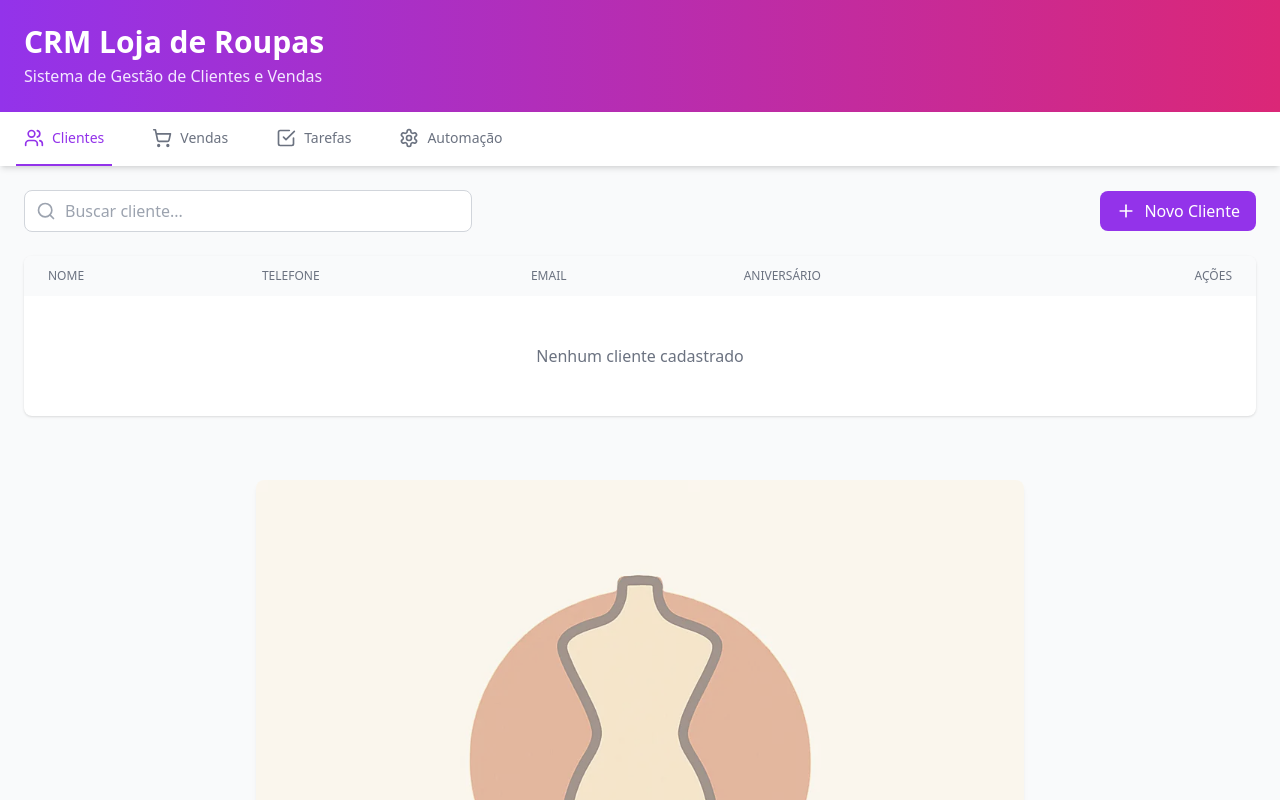
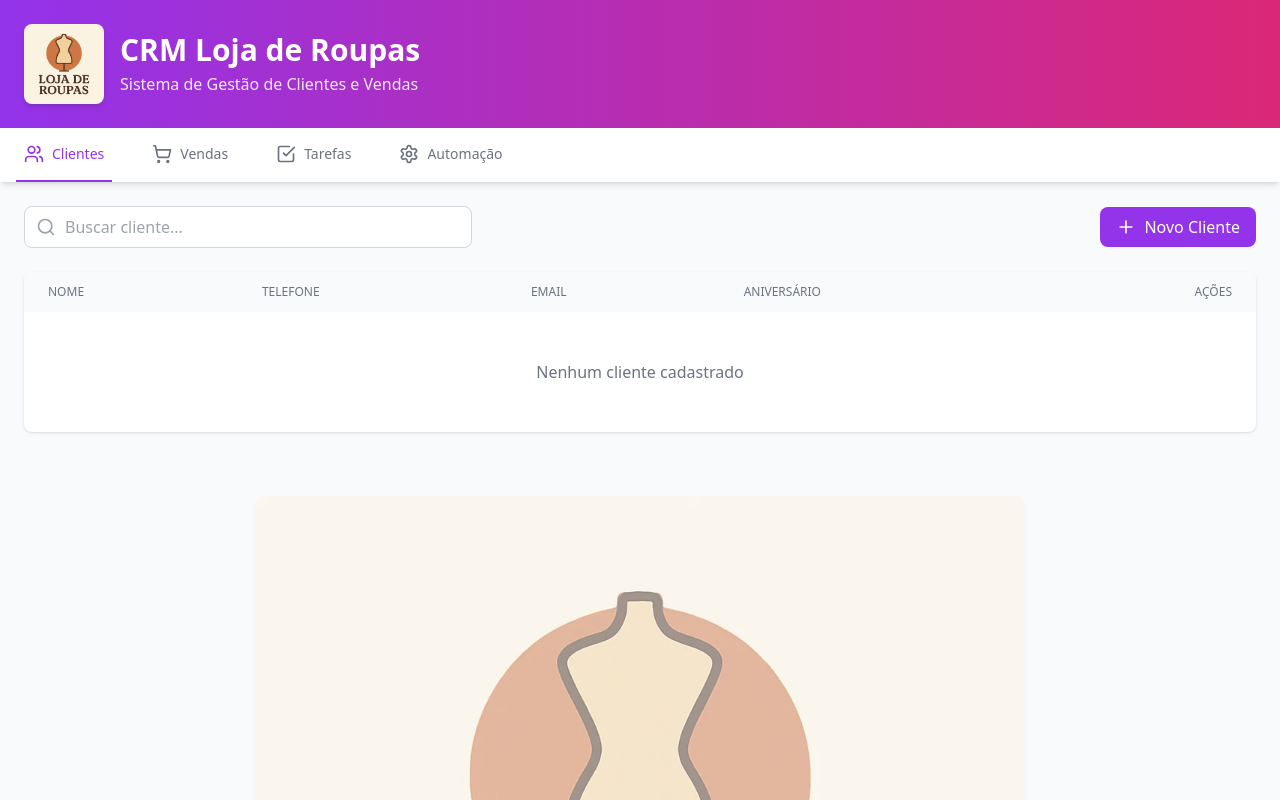
Before and after one commit to pauloreducino/CRM-Loja-de-Roupas, a React (Create React App) app: page / in a window 1280 px wide. Shown: the top 800 px of the page. Built offline with nearby package versions, Linux system fonts and the light colour scheme.

Commit message:
fix: ajust img logo header and favicon

```diff
--- a/public/index.html
+++ b/public/index.html
@@ -7,6 +7,8 @@
     <meta name="description" content="CRM para Loja de Roupas" />
     <script src="https://cdn.tailwindcss.com"></script>
     <title>CRM Loja de Roupas</title>
+    <!-- Favicon -->
+    <link rel="icon" href="/logo-loja.webp" type="image/png" />
   </head>
   <body>
     <noscript
--- a/src/components/UI/Header.js
+++ b/src/components/UI/Header.js
@@ -2,12 +2,22 @@ import React from "react";
 
 const Header = () => (
   <div className="bg-gradient-to-r from-purple-600 to-pink-600 text-white p-4 md:p-6 shadow-lg">
-    <h1 className="text-2xl md:text-3xl font-bold text-center md:text-left">
-      CRM Loja de Roupas
-    </h1>
-    <p className="text-purple-100 mt-1 text-center md:text-left text-sm md:text-base">
-      Sistema de Gestão de Clientes e Vendas
-    </p>
+    <div className="flex flex-col md:flex-row items-center md:items-center md:gap-4">
+      {/* Logo */}
+      <img
+        src="/logo-loja.webp"
+        alt="Logo da Loja de Roupas"
+        className="w-16 h-16 md:w-20 md:h-20 object-contain rounded-lg shadow-md mb-2 md:mb-0"
+      />
+
+      {/* Textos */}
+      <div className="text-center md:text-left">
+        <h1 className="text-2xl md:text-3xl font-bold">CRM Loja de Roupas</h1>
+        <p className="text-purple-100 mt-1 text-sm md:text-base">
+          Sistema de Gestão de Clientes e Vendas
+        </p>
+      </div>
+    </div>
   </div>
 );
 
```
